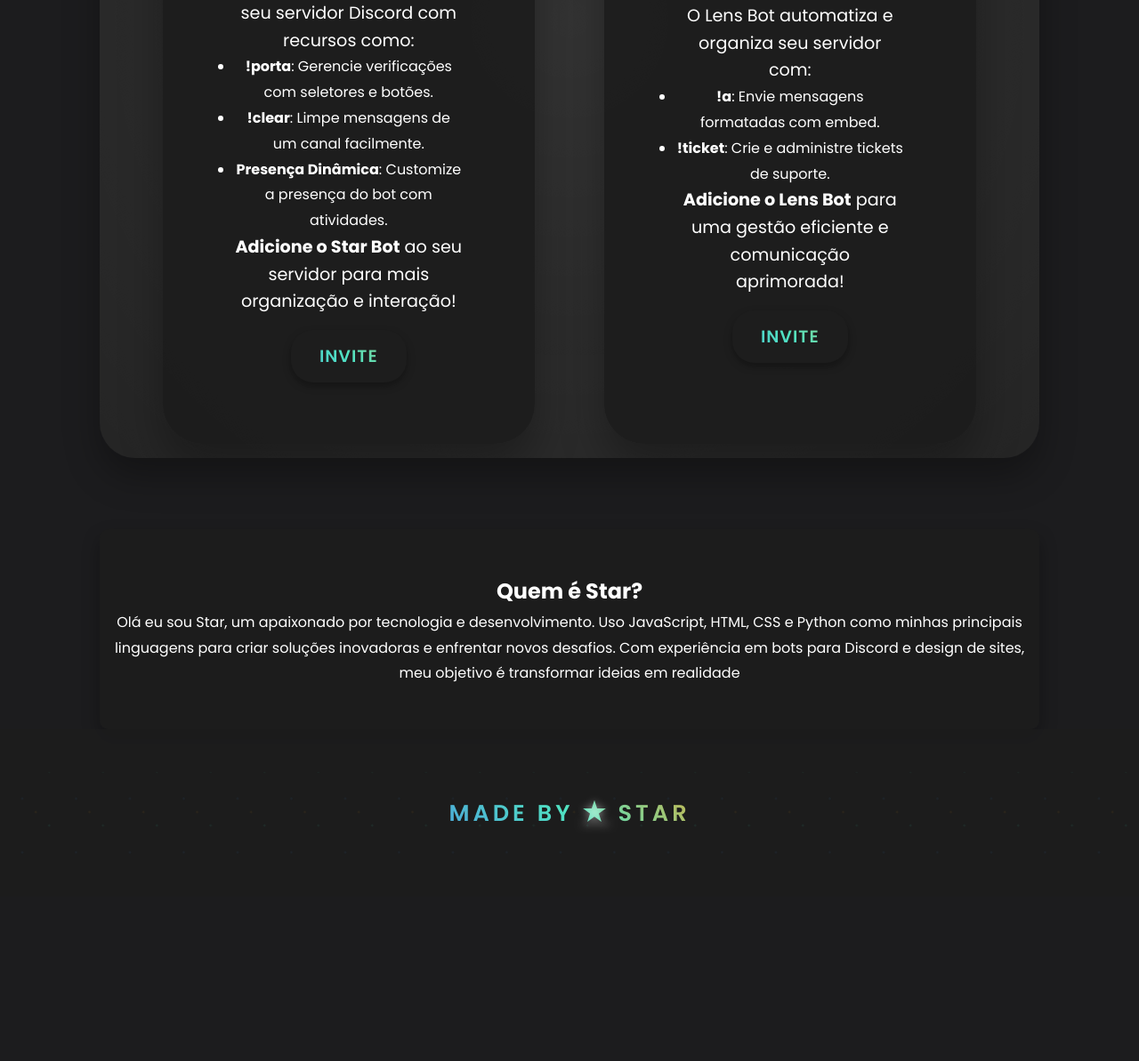
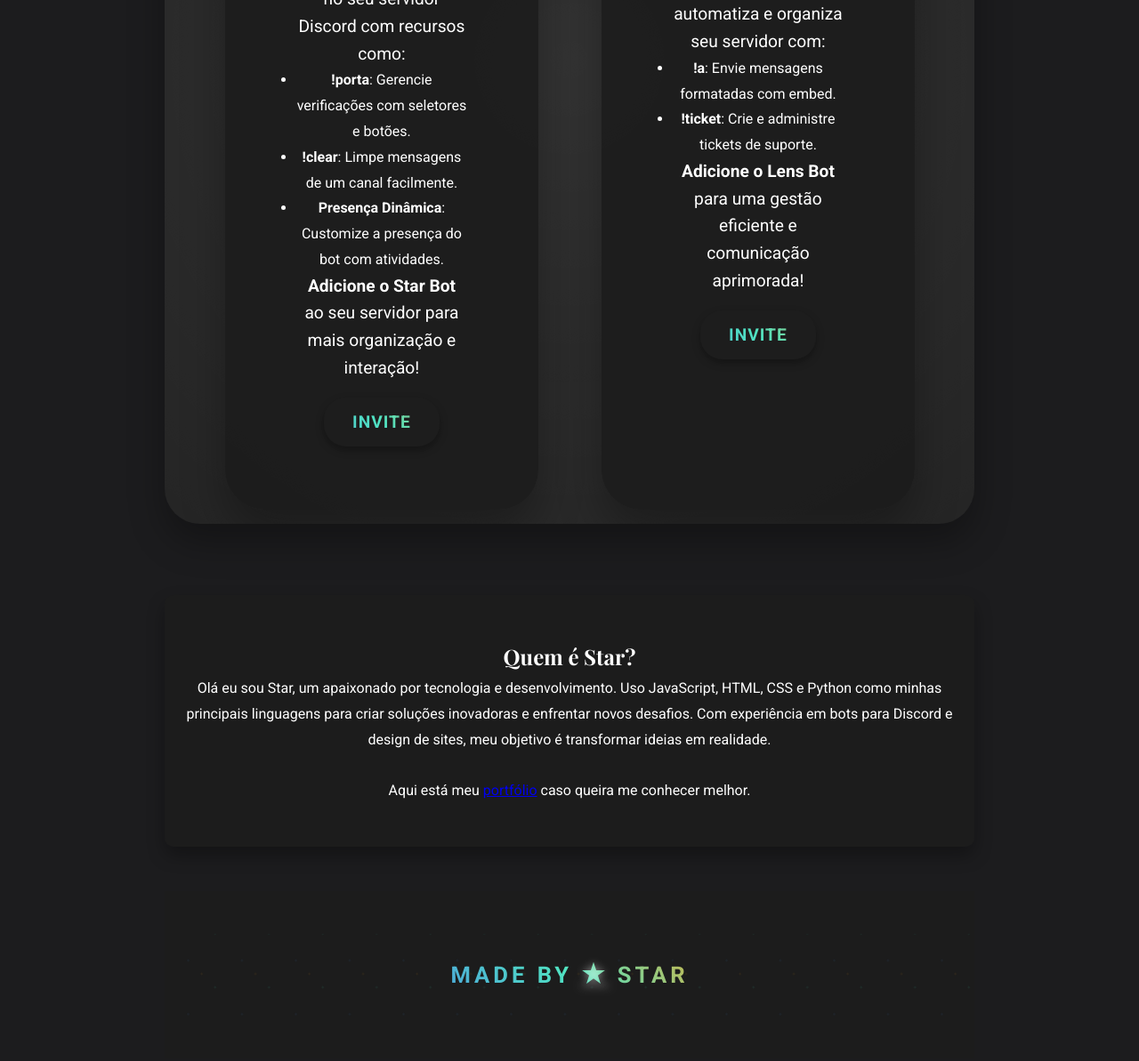
Before and after one commit to younk5/invite, a website: page index.html in a window 1280 px wide. Shown: the part 680-1873 px from the top of the page at 89% size. Before the commit the page ends 1688 px from the top, so only its background shows below. Drawn offline with nearby package versions, Linux system fonts and the light colour scheme.

Commit message:
ajuste no tamanho e adiçao de link para portfolio

```diff
--- a/index.html
+++ b/index.html
@@ -77,19 +77,21 @@
 <section id="quem-e-star">
     <h2>Quem é Star?</h2>
     <p>
-                Olá eu sou Star, um apaixonado por tecnologia e desenvolvimento. Uso JavaScript, HTML, CSS e Python como minhas principais linguagens para criar soluções inovadoras e enfrentar novos desafios. Com experiência em bots para Discord e design de sites, meu objetivo é transformar ideias em realidade</p>
+        Olá eu sou Star, um apaixonado por tecnologia e desenvolvimento. Uso JavaScript, HTML, CSS e Python como minhas principais linguagens para criar soluções inovadoras e enfrentar novos desafios. Com experiência em bots para Discord e design de sites, meu objetivo é transformar ideias em realidade.
+    </p>
+    <br>
+    <p>Aqui está meu <a href="https://ykstar.vercel.app/" target="_blank">portfólio</a> caso queira me conhecer melhor.</p>
+
 </section>
-    </main>
 
-    <footer class="footer">
+<footer class="footer" style="margin-top: 50px;">
     <div class="footer-content">
         <p class="footer-text">
-                Made by <a href="https://link-da-sua-escolha.com" target="_blank" class="star">★</a> Star
+            Made by <a href="https://ykstar.vercel.app/" target="_blank" class="star">★</a> Star
         </p>
         <div class="footer-sparkles"></div>
     </div>
 </footer>
-
     <script src="script.js"></script>
 </body>
 </html>
--- a/style.css
+++ b/style.css
@@ -1,4 +1,5 @@
 @import url("https://fonts.googleapis.com/css2?family=Poppins:wght@300;400;500;600;700&family=Playfair+Display:wght@700;800;900&display=swap");
+@import url('https://fonts.googleapis.com/css2?family=Roboto:wght@400;700&family=Playfair+Display:wght@400;700&display=swap');
 
 :root {
     --primary-color: #4a90e2; /* Azul suave */
@@ -29,7 +30,7 @@
 }
 
 body {
-    font-family: "Poppins", sans-serif;
+    font-family: 'Roboto', sans-serif;
     line-height: 1.8;
     color: var(--on-background-color);
     background-color: var(--background-color);
@@ -37,6 +38,9 @@
     display: flex;
     flex-direction: column;
     min-height: 100vh;
+}
+h1, h2, h3 {
+    font-family: 'Playfair Display', serif;
 }
 
 .header {
@@ -225,12 +229,16 @@
 }
 
 .container {
-    width: 90%;
-    max-width: 1400px;
-    margin: 10rem auto 4rem;
-    padding: 3rem;
-    flex: 1;
+    width: 75%; /* Largura um pouco maior para mais espaço */
+    max-width: 1300px; /* Largura máxima maior */
+    margin: 200px auto 0; /* Aumenta a margem superior para 100px */
+    padding: 25px; /* Espaçamento interno maior */
+    box-sizing: border-box; /* Inclui padding e border na largura total */
+    min-height: 10px; /* Mantém a altura mínima */
+
 }
+
+
 
 .banner {
     background-size: cover;
```
Lines whose indentation alone changed are shown as unchanged.
